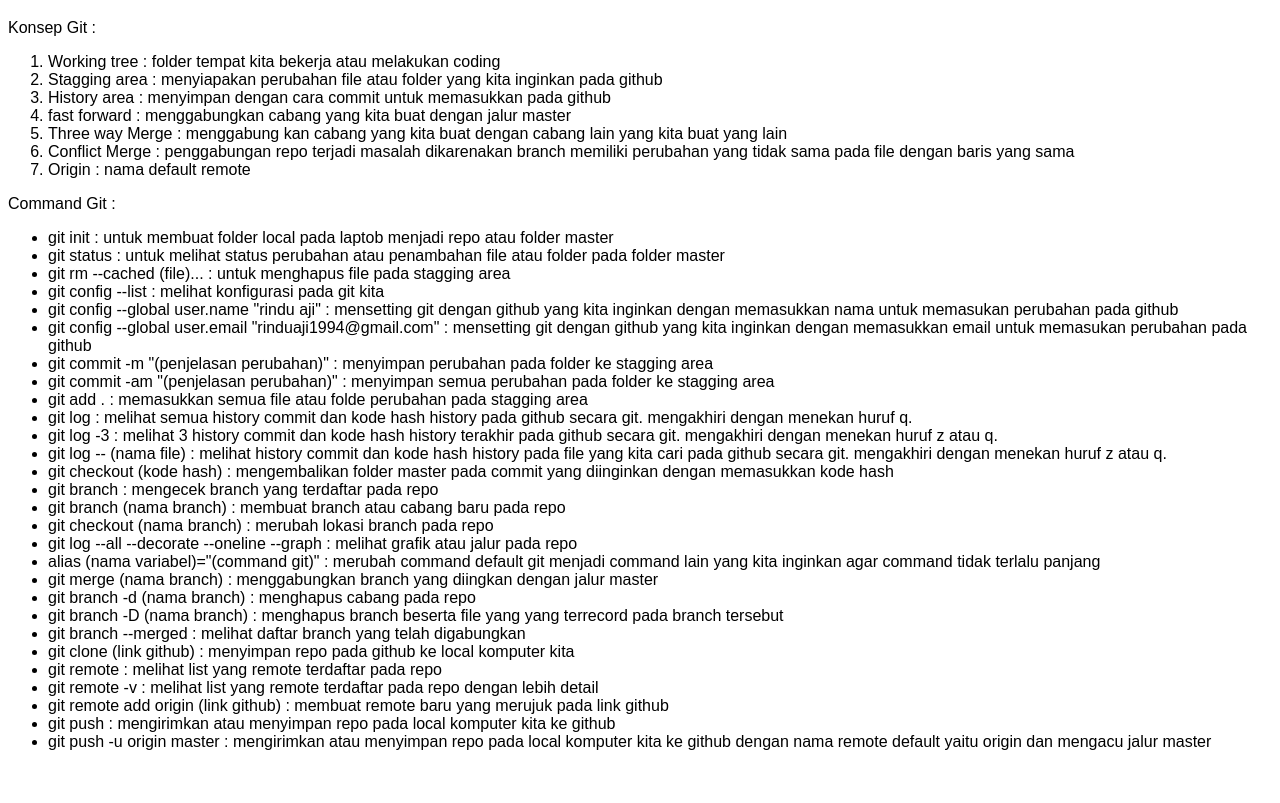
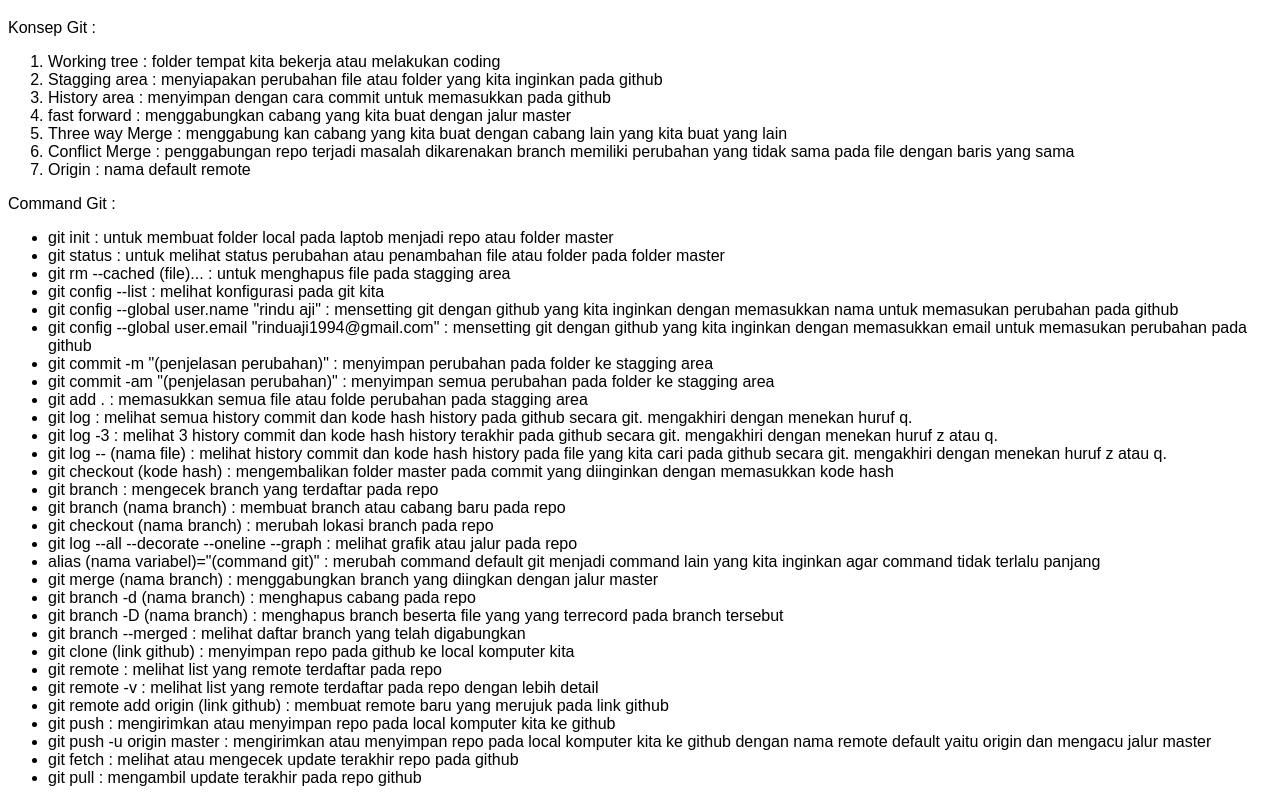
Before and after one commit to rinduaji/belajar-git, a plain HTML site: page index.html in a window 1280 px wide. Shown: the part 61-864 px from the top of the page. Before the commit the page ends 828 px from the top, so only its background shows below. Drawn offline with Linux system fonts and the light colour scheme.

Commit message:
menambahkan detail fetch dan pull di index.html

```diff
--- a/index.html
+++ b/index.html
@@ -47,6 +47,8 @@
     <li>git remote add origin (link github) : membuat remote baru yang merujuk pada link github</li>
     <li>git push : mengirimkan atau menyimpan repo pada local komputer kita ke github</li>
     <li>git push -u origin master : mengirimkan atau menyimpan repo pada local komputer kita ke github dengan nama remote default yaitu origin dan mengacu jalur master</li>
+    <li>git fetch : melihat atau mengecek update terakhir repo pada github</li>
+    <li>git pull : mengambil update terakhir pada repo github</li>
 </ul>
 
 </body>
```
